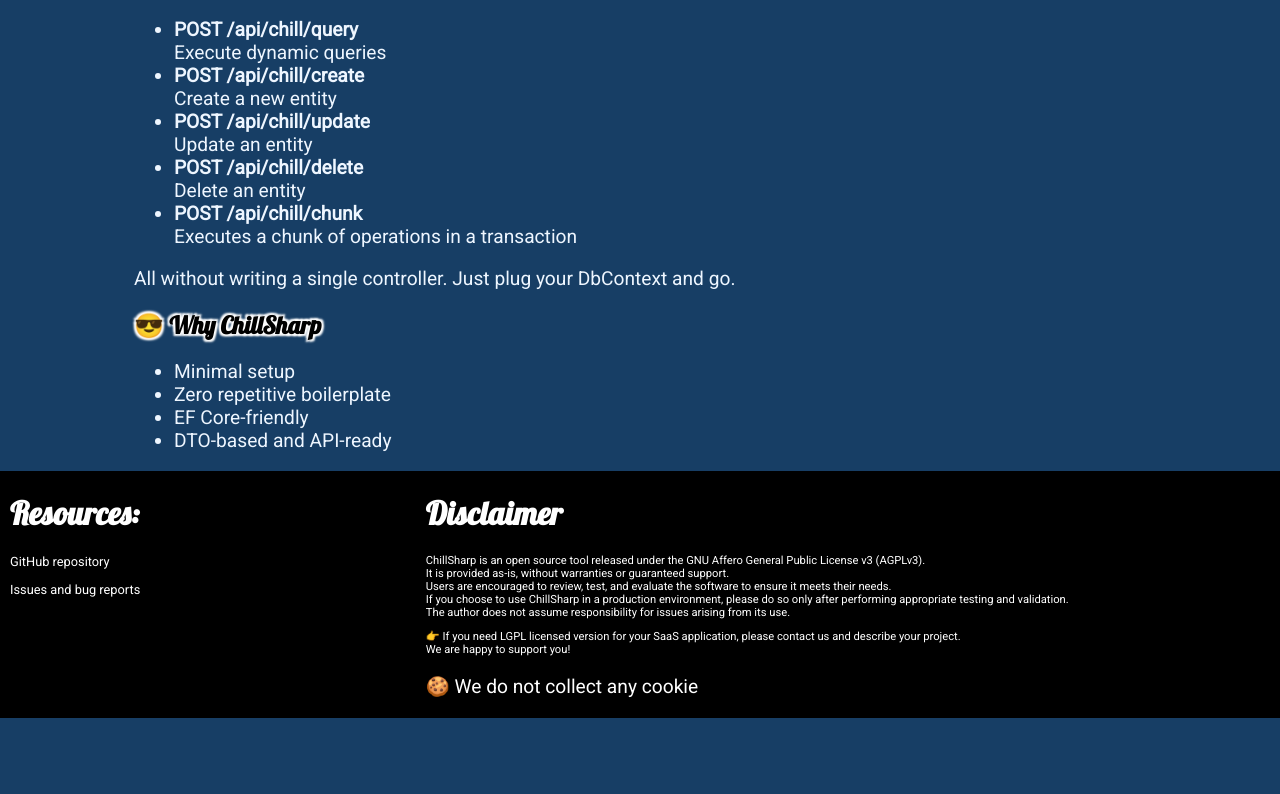
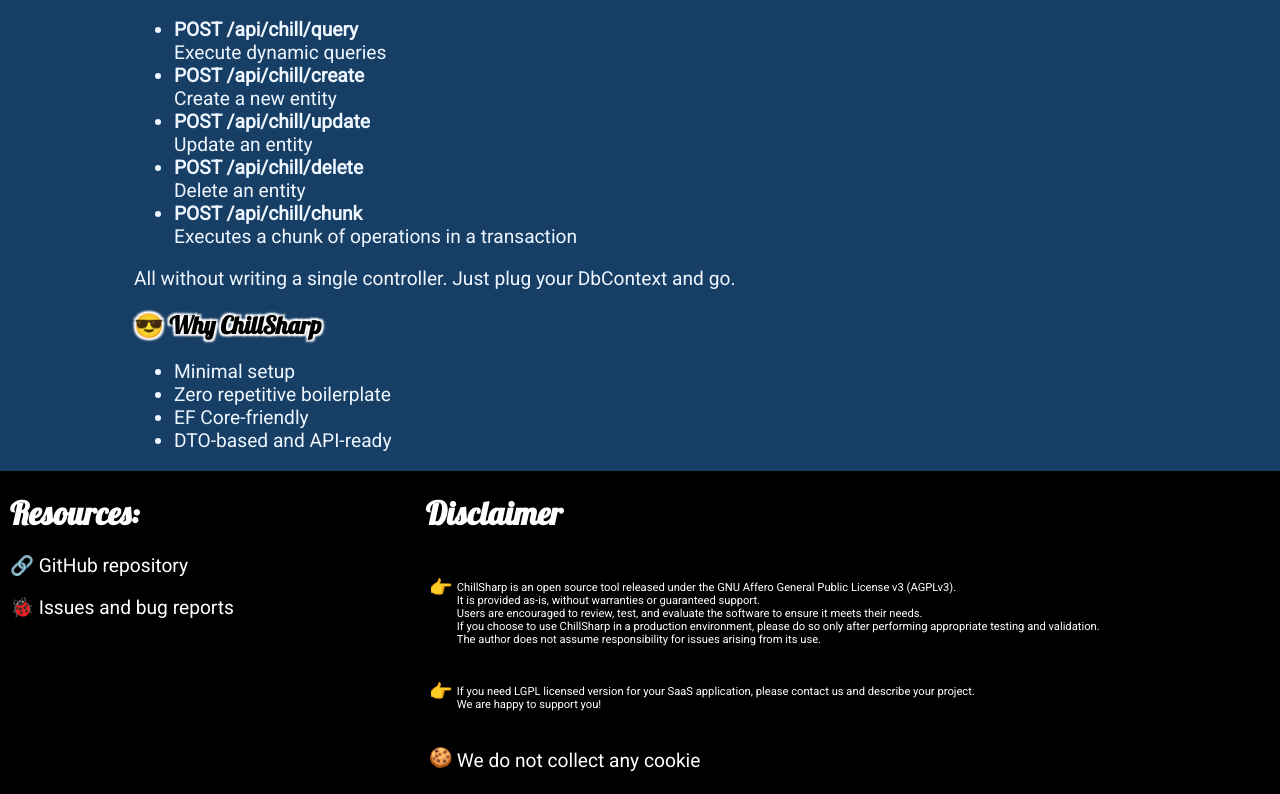
Before and after one commit to e-500/chill-sharp-www, an Angular app: page / in a window 1280 px wide. Shown: the part 1364-2158 px from the top of the page. Before the commit the page ends 2082 px from the top, so only its background shows below. Built offline with nearby package versions, Linux system fonts and the light colour scheme.

Commit message:
Updated disclaimer

```diff
--- a/src/app/home/home.component.html
+++ b/src/app/home/home.component.html
@@ -95,19 +95,31 @@
   <div footer class="footer">
     <div style="width: 33%;">
       <h1>Resources:</h1>
-      <p><a href="https://github.com/e-500/chill-sharp">GitHub repository</a></p>
-      <p><a href="https://github.com/e-500/chill-sharp/issues">Issues and bug reports</a></p>
+      <p style="font-size: 1.2rem;">🔗 <a style="font-size: 1.2rem;" href="https://github.com/e-500/chill-sharp">GitHub repository</a></p>
+      <p style="font-size: 1.2rem;">🐞 <a style="font-size: 1.2rem;" href="https://github.com/e-500/chill-sharp/issues">Issues and bug reports</a></p>
     </div>
     <div style="width: 66%;">
       <h1>Disclaimer</h1>
-      <p style="font-size: 0.7rem;">ChillSharp is an open source tool released under the GNU Affero General Public License v3 (AGPLv3).<br/>
-        It is provided as-is, without warranties or guaranteed support.<br/>
-        Users are encouraged to review, test, and evaluate the software to ensure it meets their needs.<br/>
-        If you choose to use ChillSharp in a production environment, please do so only after performing appropriate testing and validation.<br/>
-        The author does not assume responsibility for issues arising from its use.</p>
-      <p style="font-size: 0.7rem;">👉 If you need LGPL licensed version for your SaaS application, please contact us and describe your project.<br/>
-        We are happy to support you!</p>
-      <p style="font-size: 1.2rem;">🍪 We do not collect any cookie</p>
+      <table style="vertical-align: top;">
+        <tr>
+          <td><p style="font-size: 1.2rem;">👉</p></td>
+          <td><p style="font-size: 0.7rem; margin-top: 1.5rem;">ChillSharp is an open source tool released under the GNU Affero General Public License v3 (AGPLv3).<br/>
+            It is provided as-is, without warranties or guaranteed support.<br/>
+            Users are encouraged to review, test, and evaluate the software to ensure it meets their needs.<br/>
+            If you choose to use ChillSharp in a production environment, please do so only after performing appropriate testing and validation.<br/>
+            The author does not assume responsibility for issues arising from its use.</p>
+          </td>
+        </tr>
+        <tr>
+          <td><p style="font-size: 1.2rem;">👉</p></td>
+          <td><p style="font-size: 0.7rem; margin-top: 1.5rem;">If you need LGPL licensed version for your SaaS application, please contact us and describe your project.<br/>
+            We are happy to support you!</p></td>
+        </tr>
+        <tr>
+          <td><p style="font-size: 1.2rem;">🍪</p></td>
+          <td><p style="font-size: 1.2rem; margin-top: 1.42rem;">We do not collect any cookie</p></td>
+        </tr>
+      </table>
     </div>
   </div>
 </app-container>
--- a/src/app/home/home.component.scss
+++ b/src/app/home/home.component.scss
@@ -45,6 +45,10 @@
   > div {
     width: 100%;
   }
+  td {
+    vertical-align: top;
+  }
+
   // wide viewports
   @media (min-width: 1280px) {
 
```
